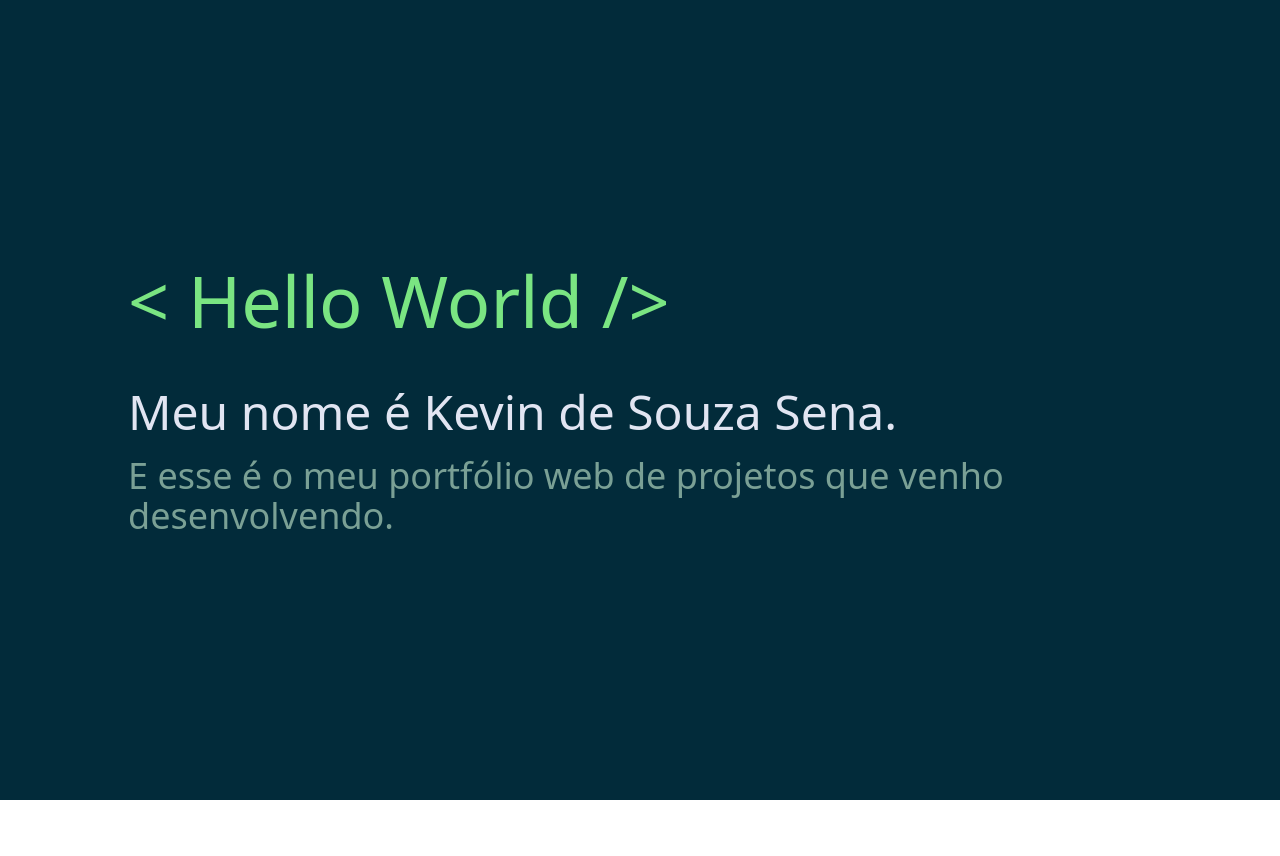
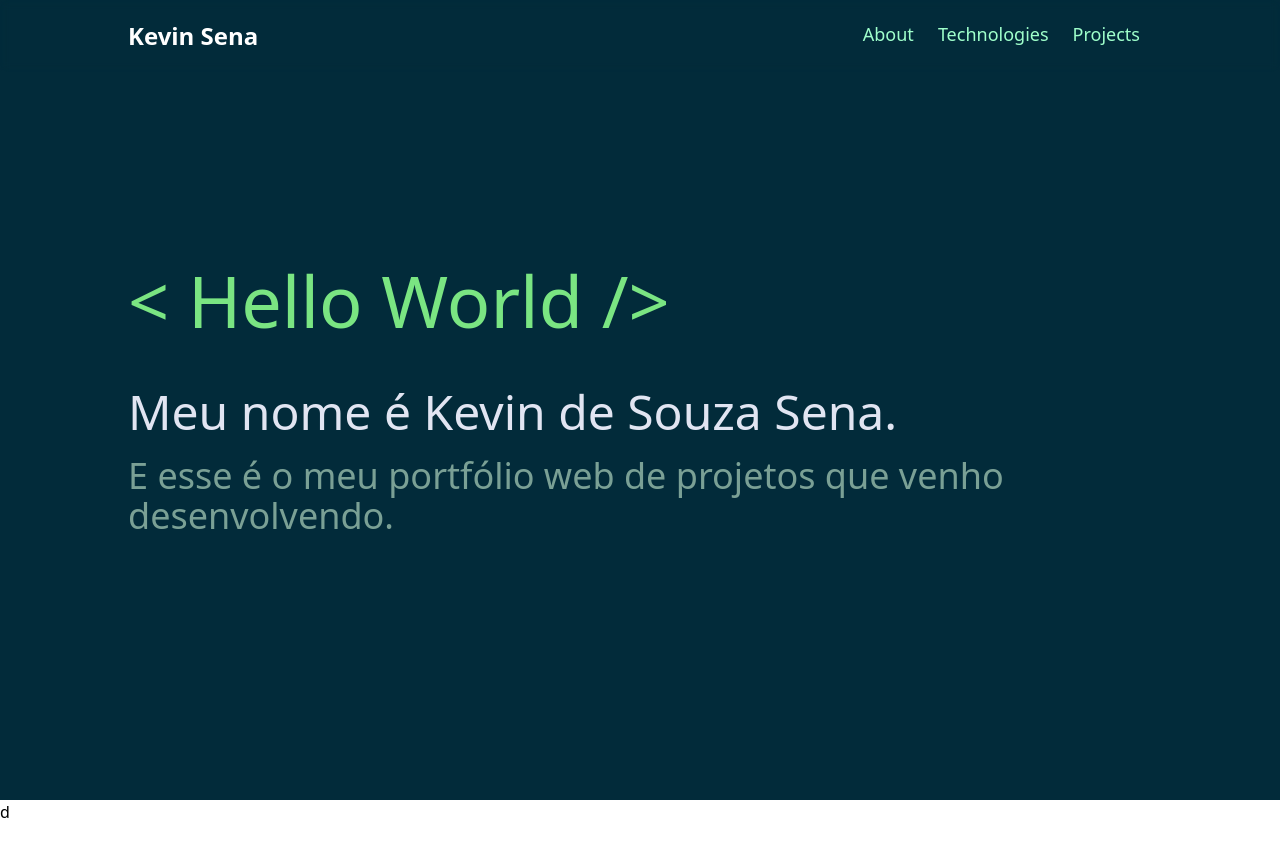
Before and after one commit to KevinSena/portfolio, a Next.js app: page / in a window 1280 px wide. Shown: the top 856 px of the page. Before the commit the page ends 800 px from the top, so only its background shows below. Built offline with nearby package versions, Linux system fonts and the light colour scheme.

Commit message:
feat: add Header component and context

```diff
--- /dev/null
+++ b/components/Header.jsx
@@ -0,0 +1,27 @@
+import React, { useContext } from 'react';
+import PropTypes from 'prop-types';
+import AppContext from '../context/AppContext';
+
+function Header({ menu }) {
+  const { y, istyped } = useContext(AppContext);
+  return (
+    <header className={`transition w-full fixed bg-opacity-70 backdrop-blur-sm ${y > 0 && 'shadow-lg'} ${istyped ? 'opacity-100' : 'opacity-0 h-0'}`}>
+      <div className="flex justify-between lg:px-32 py-5">
+        <h1 className="text-white font-bold text-2xl">Kevin Sena</h1>
+        <ul className="flex flex-row">
+          {
+            menu.map((e) => (
+              <li key={e} className="text-aquamarine text-lg hover:text-white cursor-pointer px-3">{ e }</li>
+            ))
+          }
+        </ul>
+      </div>
+    </header>
+  );
+}
+
+Header.propTypes = {
+  menu: PropTypes.array,
+}.isRequired;
+
+export default Header;
--- a/components/Main.js
+++ b/components/Main.jsx
@@ -1,20 +1,22 @@
-import React, {useState, useEffect} from 'react';
+import React, { useState, useEffect, useContext } from 'react';
+import PropTypes from 'prop-types';
+import AppContext from '../context/AppContext';
 
 function Main({ word }) {
   const [typing, setTyping] = useState('');
   const [index, setindex] = useState(0);
-  const [istyped, setIstyped] = useState(false)
+  const { istyped, setIstyped } = useContext(AppContext);
 
   useEffect(() => {
     if (index === word.length - 1) return;
-    const time = setTimeout(() => setindex(index + 1), 180);
-    return () => clearTimeout(index);
+    setTimeout(() => setindex(index + 1), 150);
+    clearTimeout(index);
   }, [index, word]);
 
   useEffect(() => {
     setTyping(typing + word[index]);
     if (index === word.length - 1) {
-      setIstyped(true)
+      setIstyped(true);
     }
   }, [index, word]);
 
@@ -31,22 +33,28 @@ function Main({ word }) {
           `text-lavender
           text-5xl
           duration-300
-          ${istyped ? 'opacity-100 mt-5': 'opacity-0 mt-10'}`
-          }>
-            Meu nome é Kevin de Souza Sena.
-          </div>
+          ${istyped ? 'opacity-100 mt-5' : 'opacity-0 mt-10'}`
+          }
+        >
+          Meu nome é Kevin de Souza Sena.
+        </div>
 
         <div className={
           `text-morning-blue
           text-4xl
           duration-700
-          ${istyped ? 'opacity-100 mt-5': 'opacity-0 mt-10'}`
-          }>
+          ${istyped ? 'opacity-100 mt-5' : 'opacity-0 mt-10'}`
+          }
+        >
           E esse é o meu portfólio web de projetos que venho desenvolvendo.
         </div>
       </section>
     </main>
-  )
+  );
 }
 
+Main.propTypes = {
+  word: PropTypes.string,
+}.isRequired;
+
 export default Main;
--- /dev/null
+++ b/context/AppContext.jsx
@@ -0,0 +1,5 @@
+import { createContext } from 'react';
+
+const AppContext = createContext();
+
+export default AppContext;
--- /dev/null
+++ b/context/Provider.jsx
@@ -0,0 +1,38 @@
+/* eslint-disable react/jsx-no-constructed-context-values */
+import React, { useState, useEffect } from 'react';
+import PropTypes from 'prop-types';
+import AppContext from './AppContext';
+
+function Provider({ children }) {
+  const [istyped, setIstyped] = useState(false);
+  const [y, setY] = useState(0);
+
+  const contextValue = {
+    istyped,
+    setIstyped,
+    y,
+  };
+
+  const handleNavigation = (e) => {
+    const window = e.currentTarget;
+    setY(window.scrollY);
+  };
+
+  useEffect(() => {
+    setY(window.scrollY);
+
+    window.addEventListener('scroll', (e) => handleNavigation(e));
+  }, []);
+
+  return (
+    <AppContext.Provider value={contextValue}>
+      {children}
+    </AppContext.Provider>
+  );
+}
+
+Provider.propTypes = {
+  children: PropTypes.element,
+}.isRequired;
+
+export default Provider;
--- a/pages/_app.js
+++ /dev/null
@@ -1,7 +0,0 @@
-import '../styles/globals.css'
-
-function MyApp({ Component, pageProps }) {
-  return <Component {...pageProps} />
-}
-
-export default MyApp
--- /dev/null
+++ b/pages/_app.jsx
@@ -0,0 +1,10 @@
+/* eslint-disable react/jsx-props-no-spreading */
+/* eslint-disable react/react-in-jsx-scope */
+/* eslint-disable react/prop-types */
+import '../styles/globals.css';
+
+function MyApp({ Component, pageProps }) {
+  return <Component {...pageProps} />;
+}
+
+export default MyApp;
--- a/pages/index.js
+++ /dev/null
@@ -1,9 +0,0 @@
-import Main from "../components/Main"
-
-export default function Home() {
-  return (
-    <div className="w-full">
-      <Main word={' Hello World '} />
-    </div>
-  )
-}
--- /dev/null
+++ b/pages/index.jsx
@@ -0,0 +1,16 @@
+import React from 'react';
+import Header from '../components/Header';
+import Main from '../components/Main';
+import Provider from '../context/Provider';
+
+export default function Home() {
+  return (
+    <Provider>
+      <div className="w-full">
+        <Header menu={['About', 'Technologies', 'Projects']} />
+        <Main word=" Hello World " />
+        <section className="h-screen">d</section>
+      </div>
+    </Provider>
+  );
+}
--- a/tailwind.config.js
+++ b/tailwind.config.js
@@ -1,18 +1,28 @@
 module.exports = {
   content: [
-    "./pages/**/*.{js,ts,jsx,tsx}",
-    "./components/**/*.{js,ts,jsx,tsx}",
+    './pages/**/*.{js,ts,jsx,tsx}',
+    './components/**/*.{js,ts,jsx,tsx}',
   ],
   theme: {
     colors: {
       'morning-blue': '#7AA095',
       'dark-blue': '#022B3A',
       'light-green': '#7AE582',
-      'white': '#FFFFFF',
-      'lavender': '#E1E5F2',
-      'aquamarine': '#9FFFCB'
+      white: '#FFFFFF',
+      lavender: '#E1E5F2',
+      aquamarine: '#9FFFCB',
     },
-    extend: {},
+    extend: {
+      animation: {
+        fadeIn: 'fadeIn 2s ease-in forwards',
+      },
+      keyframes: {
+        fadeIn: {
+          '0%': { opacity: 0 },
+          '100%': { opacity: 1 },
+        },
+      },
+    },
   },
   plugins: [],
-}
+};
```
Also changed, not shown: package.json (+7 -1 lines), .eslintrc.json, 1 other file (tests, documents, lock files or other folders).
